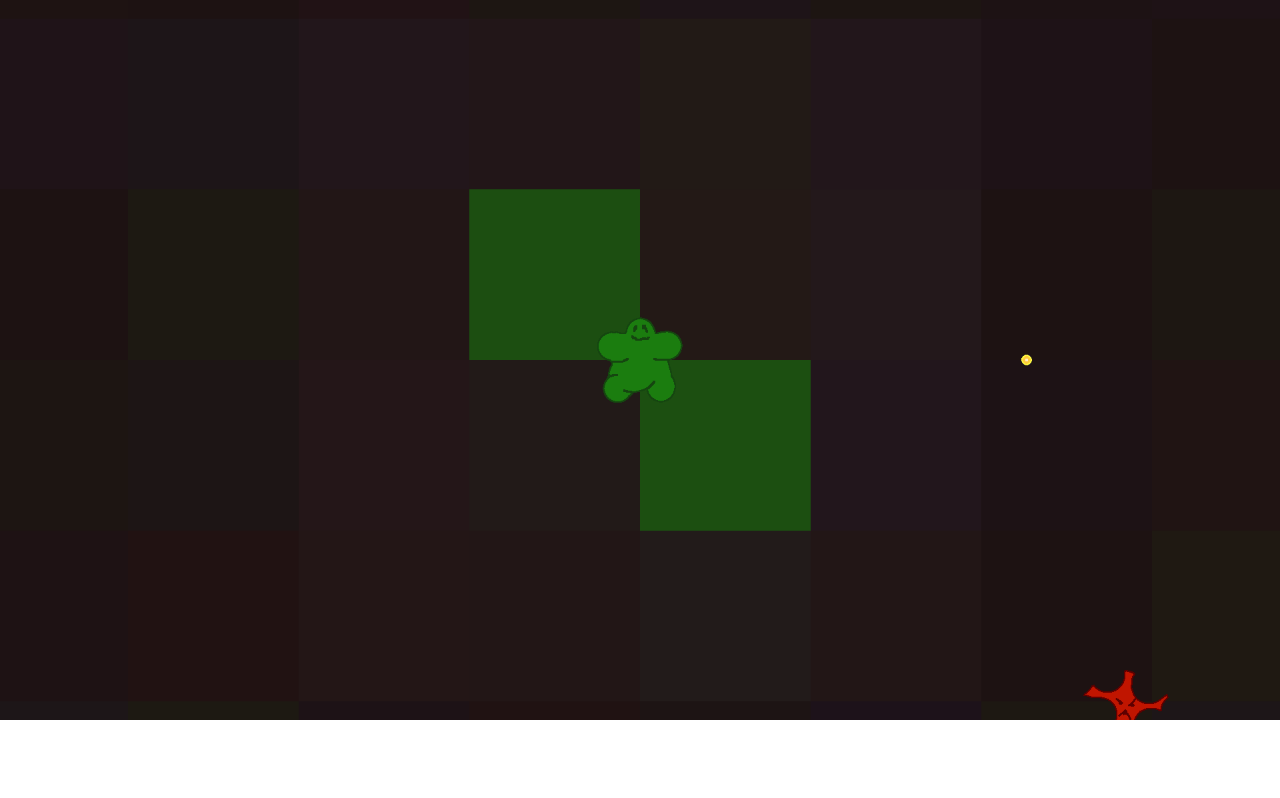
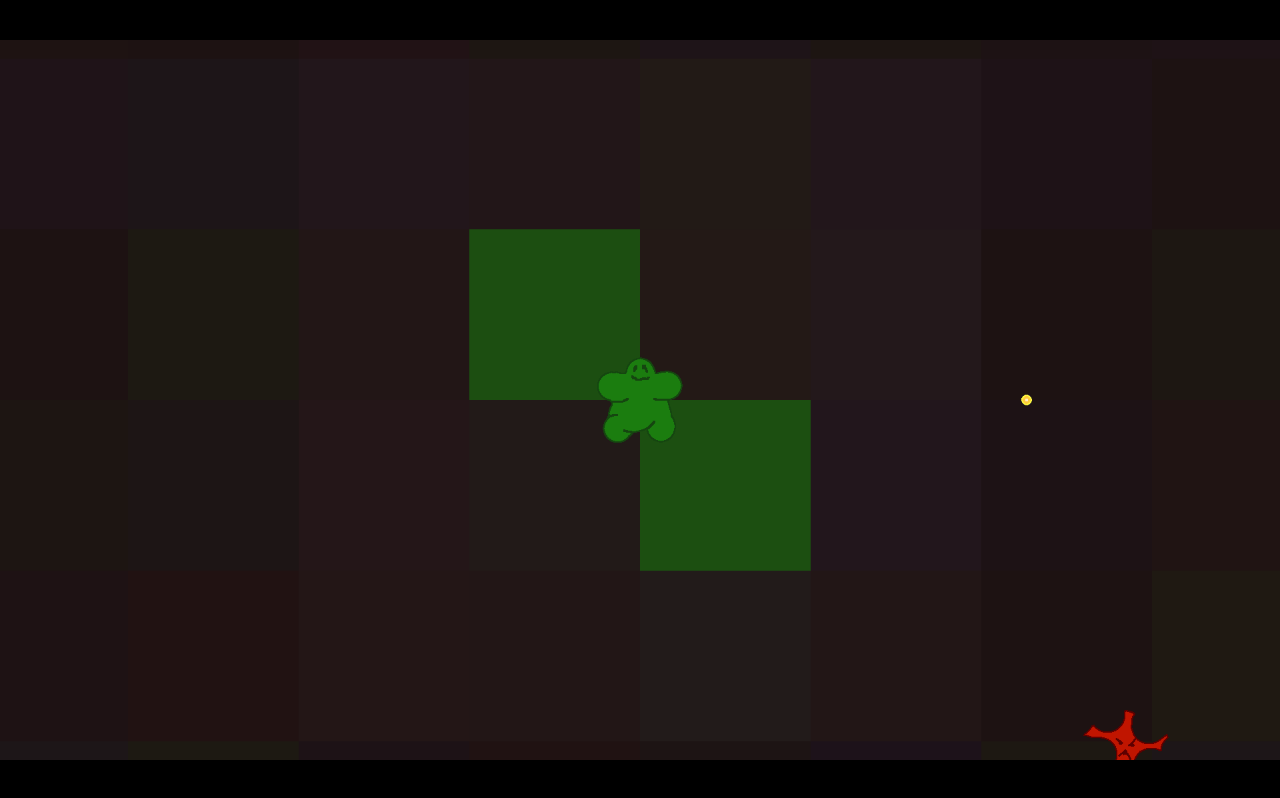
Before and after one commit to grezisek1/survive-the-monsters, a plain HTML site: page index.html in a window 1280 px wide. Drawn offline with Linux system fonts and the light colour scheme.

Commit message:
make game full page

```diff
--- a/gameplay-controller.js
+++ b/gameplay-controller.js
@@ -13,6 +13,7 @@ import {
     progressMilestonesEnemies,
     progressMilestonesSpawnIntervals,
     progressMilestonesWeaponChance,
+    gridPos,
 } from "./data.js";
 const spawnRadius = Math.max(SCENE_WIDTH, SCENE_HEIGHT) / 2;
 const dt = 1 / PHYSICS_FPS;
@@ -182,5 +183,7 @@ export default class GameplayController {
         direction[1] = 0;
         position[0] = 0;
         position[1] = 0;
+        gridPos[0] = 0;
+        gridPos[1] = 0;
     }
 }
--- a/index.html
+++ b/index.html
@@ -6,16 +6,26 @@
     <title>Survive the monsters!</title>
     <style>
         body {
+            display: grid;
+            grid-template-columns: repeat(2, 1fr);
             margin: 0;
+            height: 100vh;
         }
         canvas {
-            display: block;
+            grid-column: 1/-1;
+            grid-row: 1/-1;
             width: 100%;
+            height: 100%;
+            min-width: 0;
+            min-height: 0;
+            object-fit: contain;
             background: black;
         }
     </style>
 </head>
 <body>
+    <canvas id="canvas"></canvas>
+
     <script type="module" src="./survive-the-monsters.js"></script>
 </body>
 </html>
--- a/survive-the-monsters.js
+++ b/survive-the-monsters.js
@@ -31,12 +31,10 @@ const sceneCenterX = SCENE_WIDTH / 2;
 const sceneCenterY = SCENE_HEIGHT / 2;
 const dt = 1 / PHYSICS_FPS;
 
-const canvas = document.createElement("canvas");
 canvas.width = SCENE_WIDTH;
 canvas.height = SCENE_HEIGHT;
 const ctx = canvas.getContext("2d");
 ctx.imageSmoothingEnabled = false;
-document.body.appendChild(canvas);
 
 const enemyGrid = new Grid(MAP_SIZE / 2);
 const enemySpawner = new EnemySpawner(enemyTypes, enemyGrid);
```
